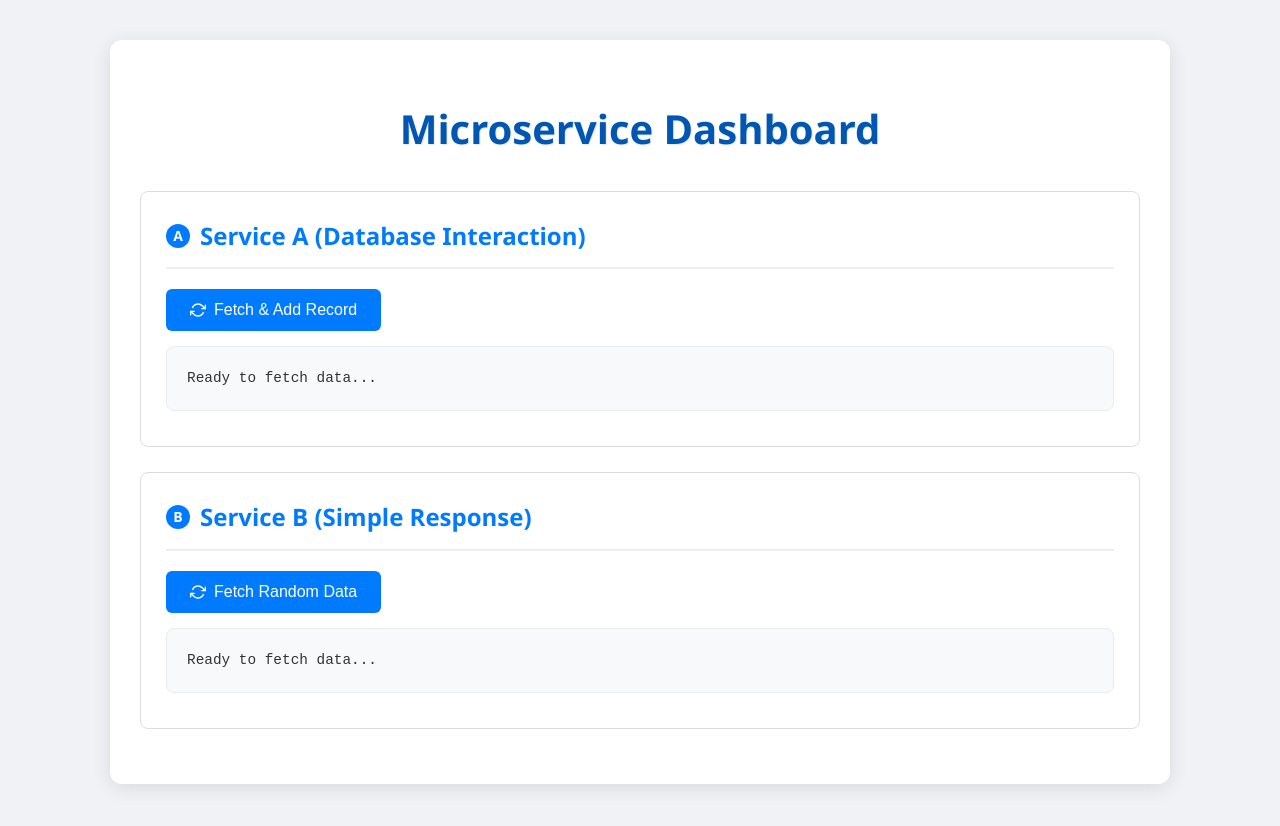
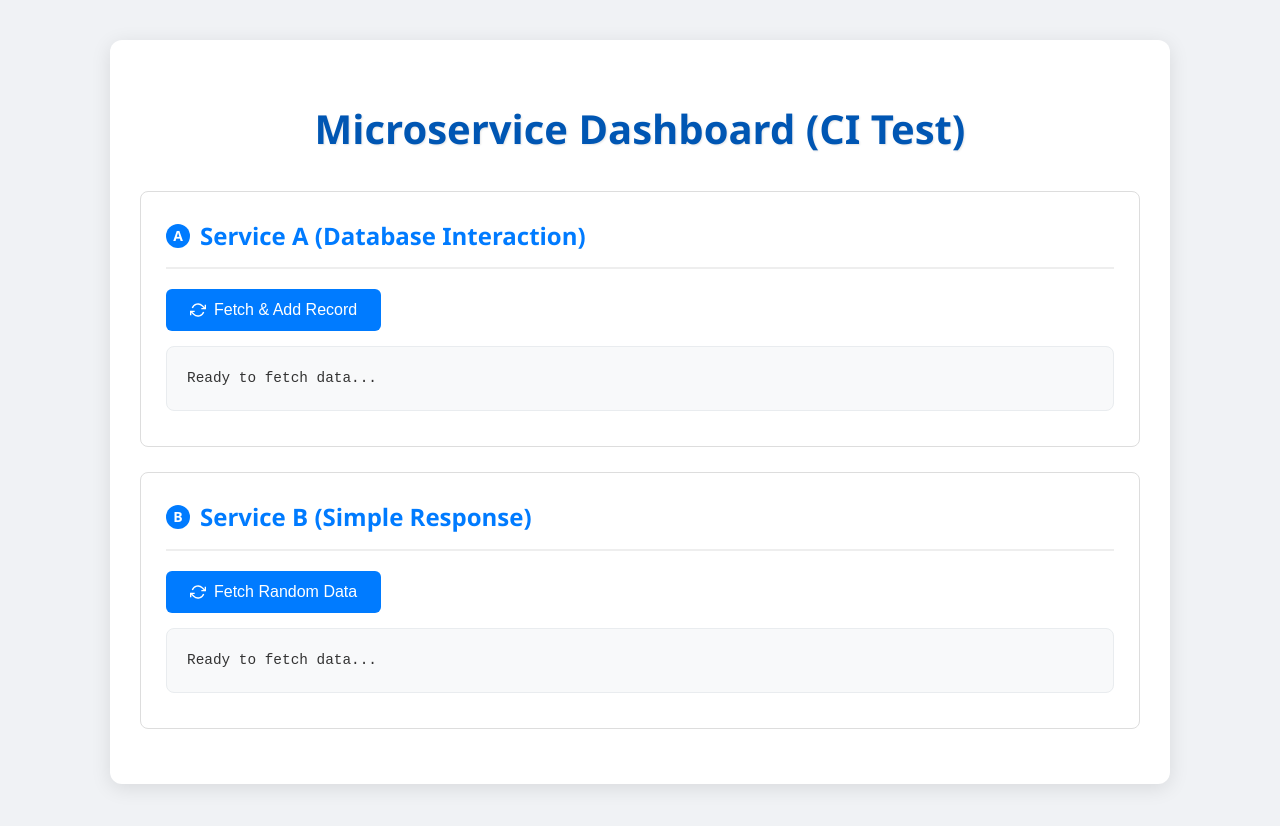
Before and after one commit to MalikShoaibAhmadKhan/3-tier-app-AKS-, a plain HTML site: page frontend/index.html in a window 1280 px wide. Drawn offline with Linux system fonts and the light colour scheme.

Commit message:
feat: add test text to frontend heading for CI test

```diff
--- a/frontend/index.html
+++ b/frontend/index.html
@@ -159,7 +159,7 @@
 </head>
 <body>
     <div class="container">
-        <h1>Microservice Dashboard</h1>
+        <h1>Microservice Dashboard (CI Test)</h1>
 
         <div class="service-box">
             <h2><span class="service-icon">A</span>Service A (Database Interaction)</h2>
```
